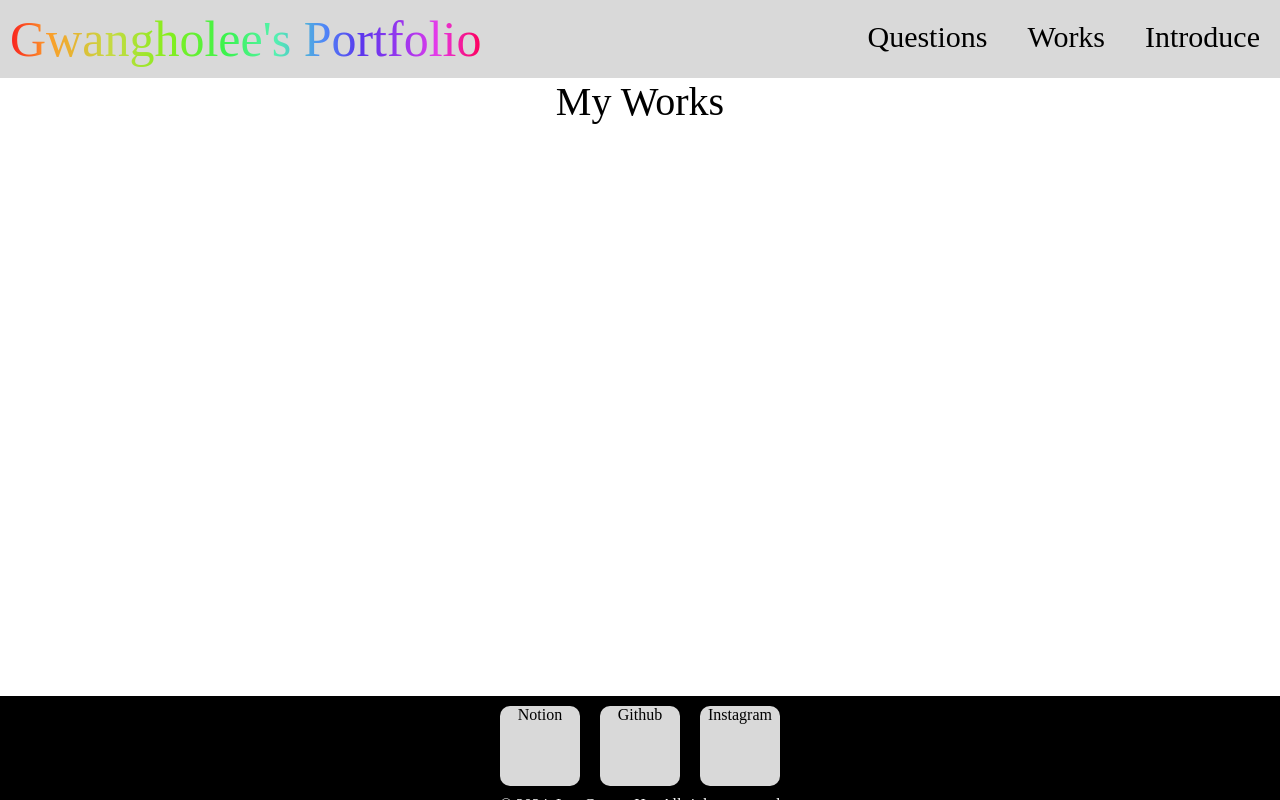
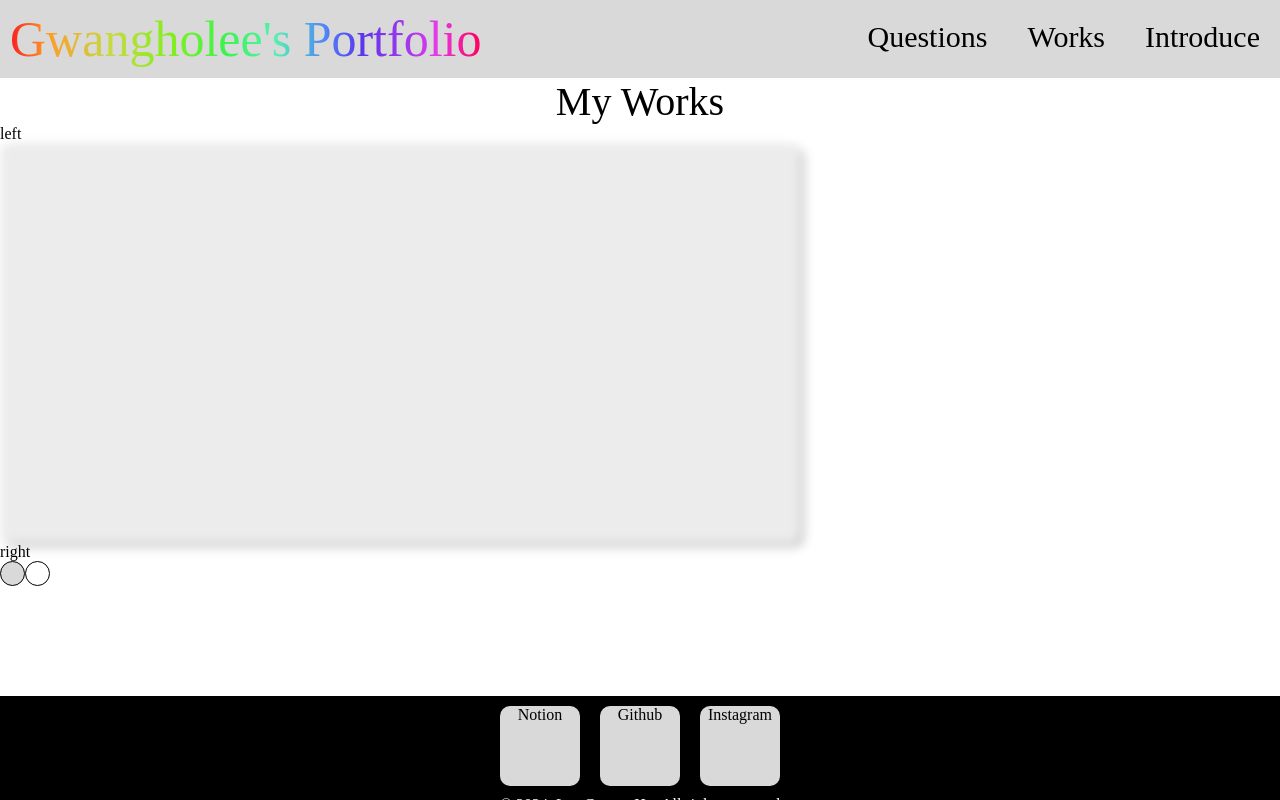
Before and after one commit to kwongholee/lgh_portfolio2, a Next.js app: page /work in a window 1280 px wide. Built offline with nearby package versions, Linux system fonts and the light colour scheme.

Commit message:
24.01.30 refactoring - work page

```diff
--- a/app/(routes)/work/page.js
+++ b/app/(routes)/work/page.js
@@ -1,9 +1,23 @@
+import Arrowicon from "@/app/_components/(work)/Arrowicon";
+import Circleicon from "@/app/_components/(work)/Circleicon";
+import Contentbox from "@/app/_components/(work)/Contentbox";
 import Textbox from "@/app/_components/Textbox";
 
 export default function Work() {
   return(
     <div>
       <Textbox  english={"My Works"}></Textbox>
+
+      <div>
+        <Arrowicon direction={"Left"}></Arrowicon>
+        <Contentbox></Contentbox>
+        <Arrowicon direction={"Right"}></Arrowicon>
+      </div>
+
+      <div>
+        <Circleicon flag={true}></Circleicon>
+        <Circleicon flag={false}></Circleicon>
+      </div>
     </div>
   )
 }
--- /dev/null
+++ b/app/_components/(work)/Arrowicon.js
@@ -0,0 +1,19 @@
+'use client';
+
+import { useEffect, useState } from "react"
+
+export default function Arrowicon(props) {
+  let [direction, setDirection] = useState();
+
+  useEffect(() => {
+    setDirection(props.direction)
+  }, [])
+
+  return(
+    <div>
+      {
+        direction == "Left" ? <div>left</div> : <div>right</div>
+      }
+    </div>
+  )
+}
--- /dev/null
+++ b/app/_components/(work)/Circleicon.js
@@ -0,0 +1,17 @@
+'use client';
+
+import { useEffect, useState } from "react";
+
+export default function Circleicon(props) {
+  let [isFill, setIsFill] = useState("none");
+
+  useEffect(() => {
+    if(props.flag) setIsFill("#D9D9D9");
+  })
+
+  return(
+    <svg xmlns="http://www.w3.org/2000/svg" width="25" height="25" viewBox="0 0 25 25" fill={isFill} style={{cursor: 'pointer'}}>
+      <circle cx="12.5" cy="12.5" r="12" stroke="black"/>
+    </svg>
+  )
+}
--- /dev/null
+++ b/app/_components/(work)/Contentbox.js
@@ -0,0 +1,9 @@
+import style from '../../../styles/work.module.css';
+
+export default function Contentbox() {
+  return(
+    <div className={style.contentBox}>
+
+    </div>
+  )
+}
--- a/styles/work.module.css
+++ b/styles/work.module.css
@@ -0,0 +1,9 @@
+.contentBox {
+  width: 800px;
+  height: 400px;
+  flex-shrink: 0;
+  border-radius: 10px;
+  background: rgba(217, 217, 217, 0.50);
+  box-shadow: 4px 4px 4px 0px rgba(0, 0, 0, 0.25);
+  filter: blur(5px);
+}
```
